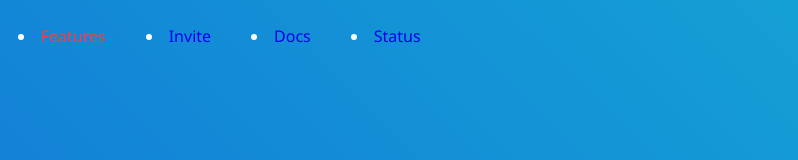
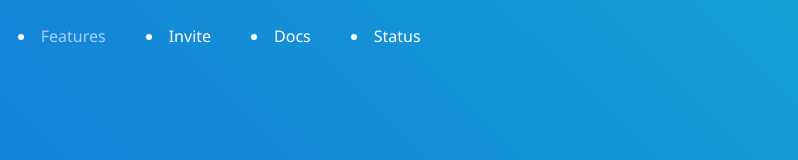
Before and after one commit to BNKLovesTrollin/coral-website, a plain HTML site: page index.html in a window 1280 px wide. In both pictures the pointer is over the link "Features". Shown: the top 160 px of the page, 482-1280 px from the left. Drawn offline with nearby package versions, Linux system fonts and the light colour scheme.

Commit message:
Change URL Colors

```diff
--- a/static/css/main.css
+++ b/static/css/main.css
@@ -111,10 +111,11 @@ li {
   margin: 0 20px;
 }
 a {
+  color: #FFFFFF;
   text-decoration: none;
 }
 a:hover {
-  color: #ff3b3f;
+  color: #ACCCFF;
 }
 .header{
     margin-bottom: 50px;
```
